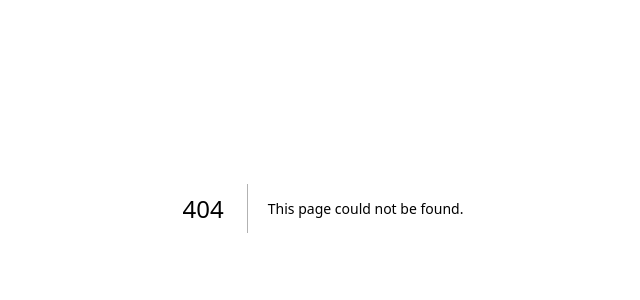
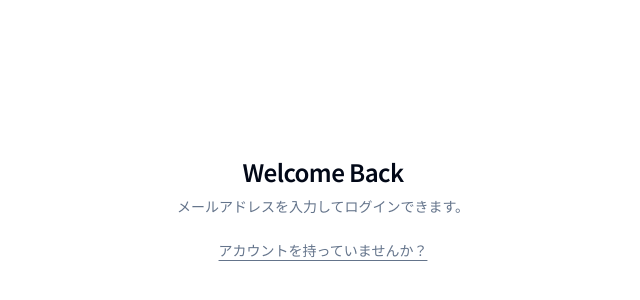
Before and after one commit to fmot/blog-platform, a Next.js app: page /login in a window 1280 px wide. Before the commit this address had no page. Shown: the part 192-492 px from the top of the page, without its empty margins (317-957 px from the left). Built offline with nearby package versions, Linux system fonts and the light colour scheme.

Commit message:
4-38 add login

```diff
--- /dev/null
+++ b/app/(auth)/login/page.tsx
@@ -0,0 +1,27 @@
+// import UserAuthForm from "@/components/user-auth-form";
+import Link from "next/link";
+
+export default function Login() {
+  return (
+    <div className="container flex flex-col justify-center h-screen items-center w-screen mx-auto">
+      <div className="mx-auto w-full sm:w-[350px] flex flex-col justify-center space-y-6">
+        <div className="text-center space-y-2">
+          <h1 className="text-2xl font-semibold tracking-tight">
+            Welcome Back
+          </h1>
+          <p className="text-sm text-muted-foreground">
+            メールアドレスを入力してログインできます。
+          </p>
+        </div>
+
+        {/* <UserAuthForm /> */}
+
+        <p className="text-muted-foreground px-8 text-center text-sm">
+          <Link href={"/register"} className="underline underline-offset-4">
+            アカウントを持っていませんか？
+          </Link>
+        </p>
+      </div>
+    </div>
+  );
+}
```
Also changed, not shown: app/(auth)/register/page.tsx (added).
